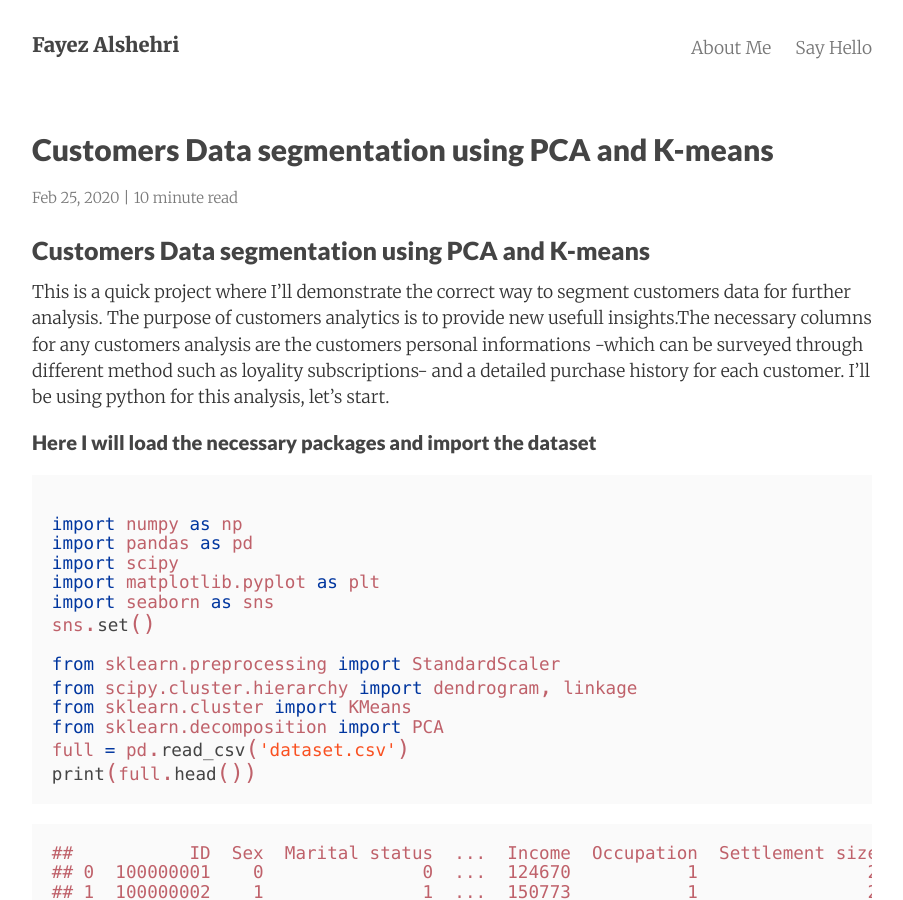
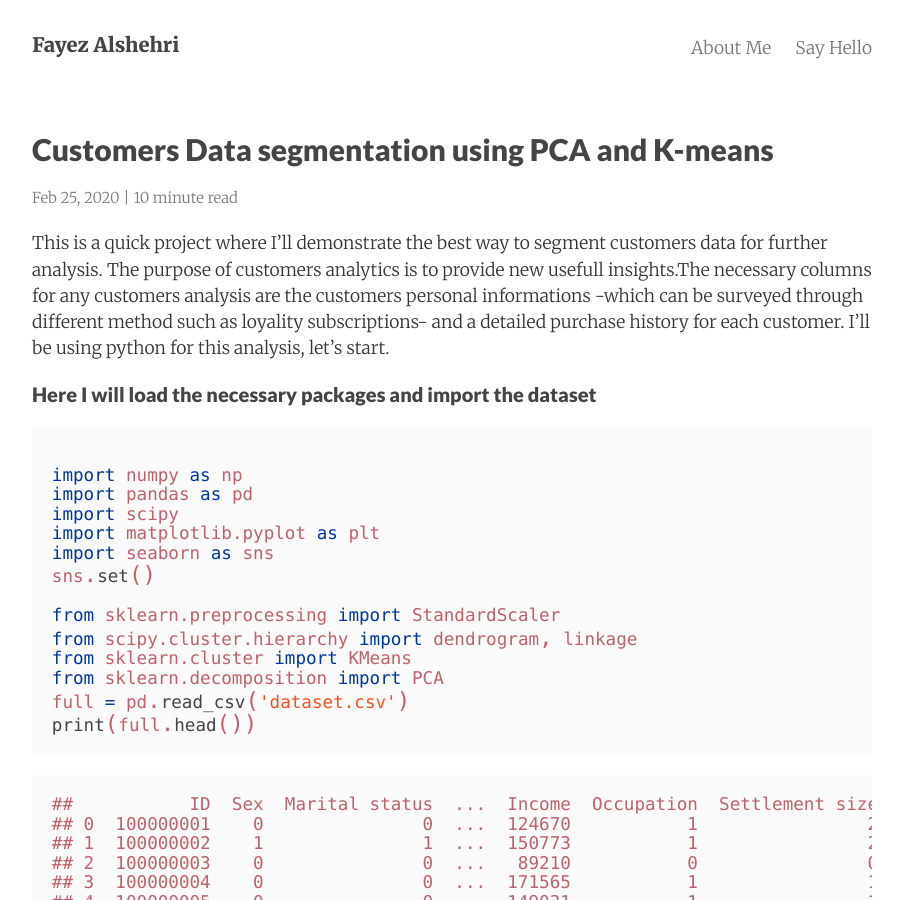
Before and after one commit to fayez-als/fayez-als.github.io, a Jekyll site: the page built from _posts/2019-01-26-lorem-ipsum-dolor-sit-amet.md, in a window 1280 px wide and 900 px high. Shown: the whole window, without its empty margins (188-1091 px from the left). Built offline with Jekyll 4.4.1, drawn with Linux system fonts in a browser that asks for light colours; nearby versions of some CDN libraries.

Commit message:
Update 2019-01-26-lorem-ipsum-dolor-sit-amet.md

```diff
--- a/_posts/2019-01-26-lorem-ipsum-dolor-sit-amet.md
+++ b/_posts/2019-01-26-lorem-ipsum-dolor-sit-amet.md
@@ -7,9 +7,7 @@ categories: jekyll mixyll
 ---
 
 
-### Customers Data segmentation using PCA and K-means
-
-This is a quick project where I'll demonstrate the correct way to segment customers data for further analysis. The purpose of customers analytics is to provide new usefull insights.The necessary columns for any customers analysis are the customers personal informations -which can be surveyed through different method such as loyality subscriptions- and a detailed purchase history for each customer. I'll be using python for this analysis, let's start.
+This is a quick project where I'll demonstrate the best way to segment customers data for further analysis. The purpose of customers analytics is to provide new usefull insights.The necessary columns for any customers analysis are the customers personal informations -which can be surveyed through different method such as loyality subscriptions- and a detailed purchase history for each customer. I'll be using python for this analysis, let's start.
 
 #### Here I will load the necessary packages and import the dataset
 
```
